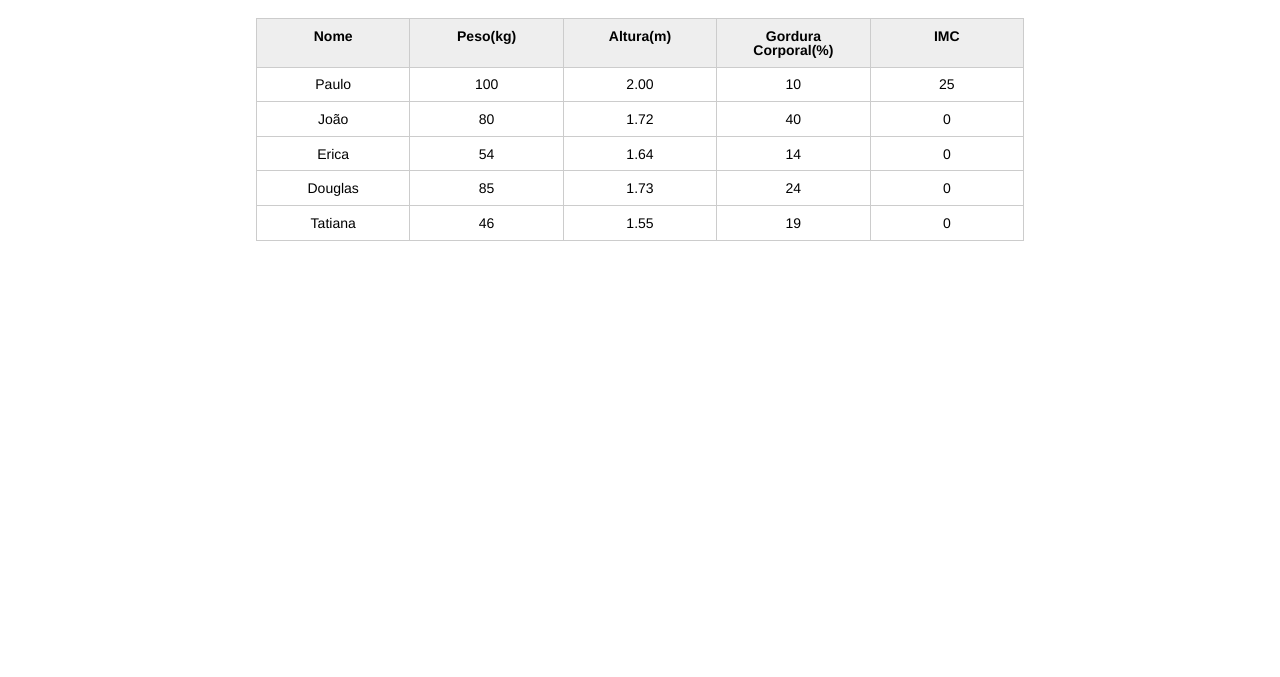
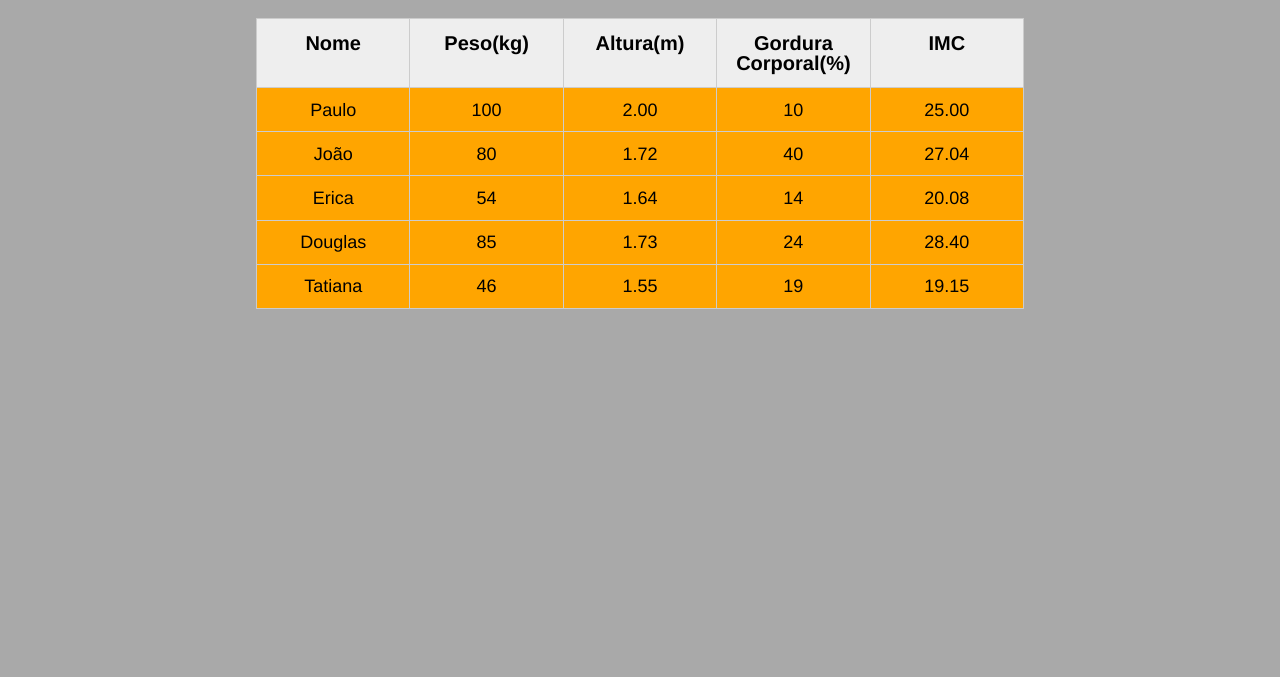
Before and after one commit to Patrickalvares/nutricionista-aparecida, a plain HTML site: page index.html in a window 1280 px wide. Shown: the part 123-800 px from the top of the page. Drawn offline with Linux system fonts and the light colour scheme.

Commit message:
creation of the loop to calculate imc of all patients and styling of the page.

```diff
--- a/css/index.css
+++ b/css/index.css
@@ -5,6 +5,7 @@
 body{
 	font-family: "Helvetica Neue", "Helvetica", Helvetica, Arial, sans-serif;
 	font-size: 14px;
+	background-color: darkgray;
 }
 
 header{
@@ -55,7 +56,7 @@ table{
 	width: 100%;
 	margin-bottom : .5em;
     table-layout: fixed;
-
+	background-color: orange;
 }
 
 td, th {
@@ -65,9 +66,14 @@ td, th {
 	text-align: center;
 }
 
+td {
+	font-size: 18px;
+}
+
 th{
 	font-weight: bold;
 	background-color: #EEE;
+	font-size: 20px
 }
 
 label{
--- a/index.html
+++ b/index.html
@@ -29,7 +29,7 @@
 						</tr>
 					</thead>
 					<tbody id="tabela-pacientes">
-						<tr id="paciente1">
+						<tr class="paciente" id="paciente1">
 							<td class="info-nome">Paulo</td>
 							<td class="info-peso">100</td>
 							<td class="info-altura">2.00</td>
--- a/js/principal.js
+++ b/js/principal.js
@@ -1,7 +1,7 @@
-var titulo = document.querySelector(".titulo");
-titulo.textContent = "Aparecida Nutricionista";
+var pacientes = document.querySelectorAll(".paciente");
 
-var paciente = document.querySelector("#paciente1");
+for (var i = 0; i < pacientes.length; i++) {
+	var paciente = pacientes[i];
 
 	var tdPeso = paciente.querySelector(".info-peso");
 	var peso = tdPeso.textContent;
@@ -13,8 +13,9 @@ var tdImc = paciente.querySelector(".info-imc");
 
 	if (peso > 10 && peso < 400 && altura > 0.20 && altura < 3.00) {
 		var imcNovo = peso / (altura * altura);
-	tdImc.textContent = imcNovo;
+		tdImc.textContent = imcNovo.toFixed(2);
 	}
 	else {
 		tdImc.textContent = "Peso ou altura invalida";
 	}
+}
```
Lines whose indentation alone changed are shown as unchanged.
